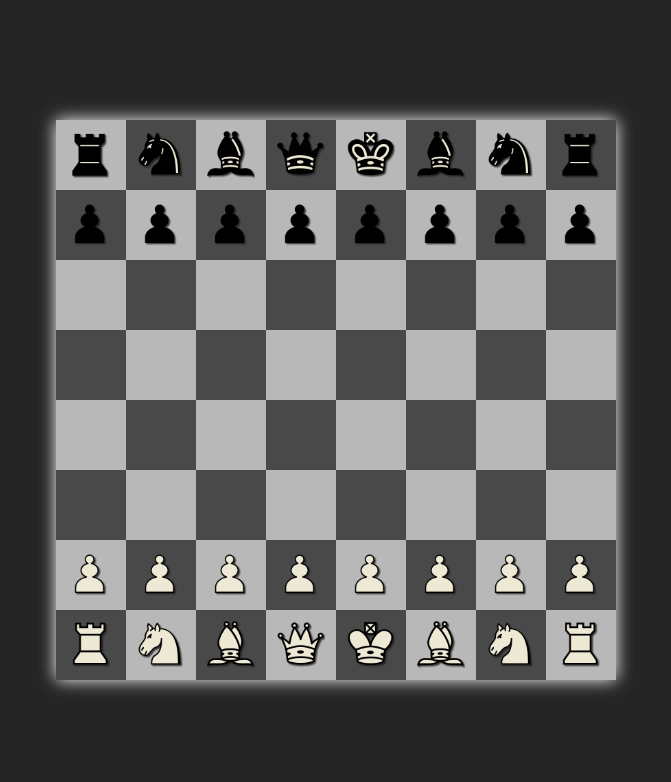
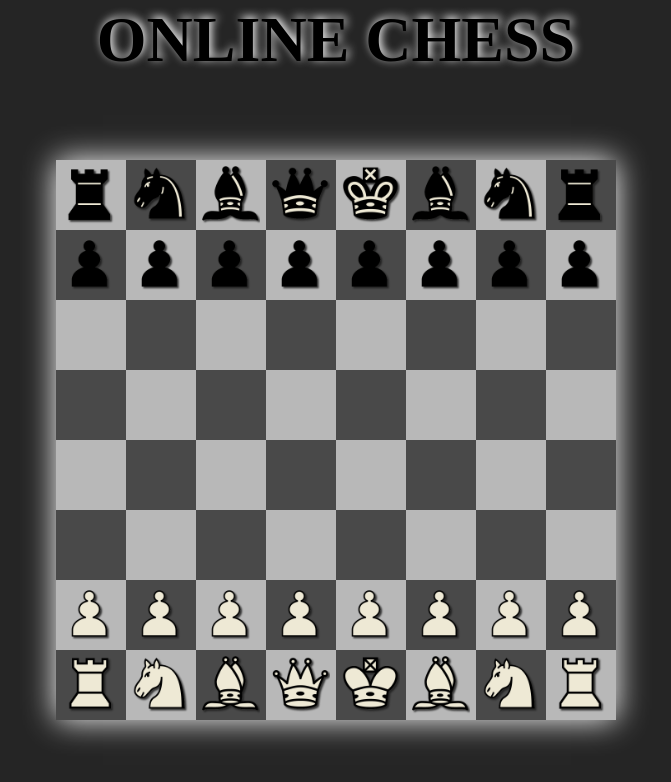
Before and after one commit to Aleeg0/web-chess, a React (Create React App) app: page / in a window 1280 px wide. Shown: the top 782 px of the page, without its empty margins (304-975 px from the left). Built offline with nearby package versions, Linux system fonts and the light colour scheme.

Commit message:
fix some bugs with display

```diff
--- a/src/App.tsx
+++ b/src/App.tsx
@@ -30,6 +30,9 @@ function App() {
 
     return(
         <>
+            <header>
+                <h1>ONLINE CHESS</h1>
+            </header>
             <div className="app">
                 <BoardComponent
                     board={board}
--- a/src/app.css
+++ b/src/app.css
@@ -6,8 +6,24 @@
 
 body{
     width: 100vw;
-    height: 100vh;
+    min-height: 100vh;
     background-color: #252525;
+}
+#root{
+    width: 100vw;
+    min-height: 100vh;
+}
+header{
+    display: flex;
+    justify-content: center;
+    align-items: center;
+    width: 100vw;
+    min-height: 10vh;
+}
+
+header h1{
+    font-size: 4rem;
+    text-shadow: 2px -2px 10px white;
 }
 
 .board{
@@ -17,19 +33,18 @@ body{
     flex-wrap: wrap;
     align-content: center;
     justify-content: center;
-    box-shadow: 0 0 16px white;
+    box-shadow: 0 0 30px white;
 }
 
 .board img{
-    width: 48px;
+    width: 58px;
 }
 .app{
     width: 100vw;
-    height: 100vh;
+    min-height: 90vh;
     display: flex;
     align-items: center;
     justify-content: center;
-
 }
 
 .cell{
@@ -47,12 +62,12 @@ body{
     background-color: #b8b8b8;
 }
 .selected {
-    background-color: rgba(255, 225, 180, 0.83);
+    background-color: rgba(255, 199, 113, 0.83);
 }
 
 .available {
-    width: 10px;
-    height: 10px;
+    width: 12px;
+    height: 12px;
     border-radius: 100%;
     animation: activeCell 2.5s infinite;
 }
--- a/src/models/Board.ts
+++ b/src/models/Board.ts
@@ -62,14 +62,14 @@ export class Board {
 
     private initQueens(){
         const yPosition = this.playerColor === Colors.WHITE ? 3 : 4;
-        this.cells[0][yPosition].figure = new Queen(0,yPosition,Colors.BLACK);
-        this.cells[7][yPosition].figure = new Queen(7,yPosition,Colors.WHITE);
+        this.cells[0][yPosition].figure = new Queen(0,yPosition,this.enemyColor);
+        this.cells[7][yPosition].figure = new Queen(7,yPosition,this.playerColor);
     }
 
     private initKings(){
         const yPosition = this.playerColor === Colors.WHITE ? 4 : 3;
-        this.cells[0][yPosition].figure = new King(0,yPosition,Colors.BLACK);
-        this.cells[7][yPosition].figure = new King(7,yPosition,Colors.WHITE);
+        this.cells[0][yPosition].figure = new King(0,yPosition,this.enemyColor);
+        this.cells[7][yPosition].figure = new King(7,yPosition,this.playerColor);
     }
 
     public initFigures(){
```
